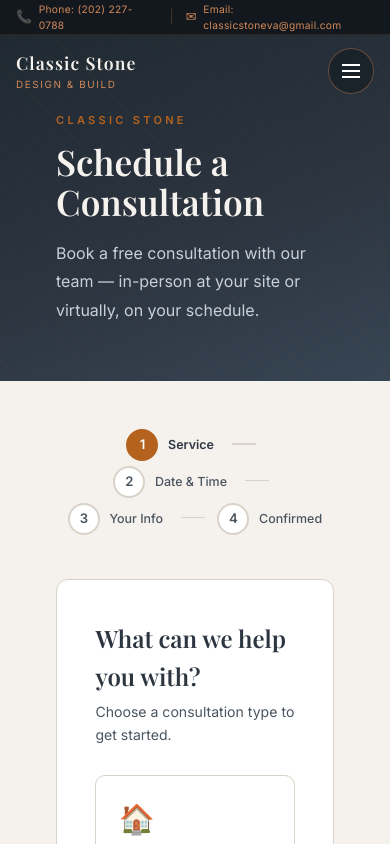
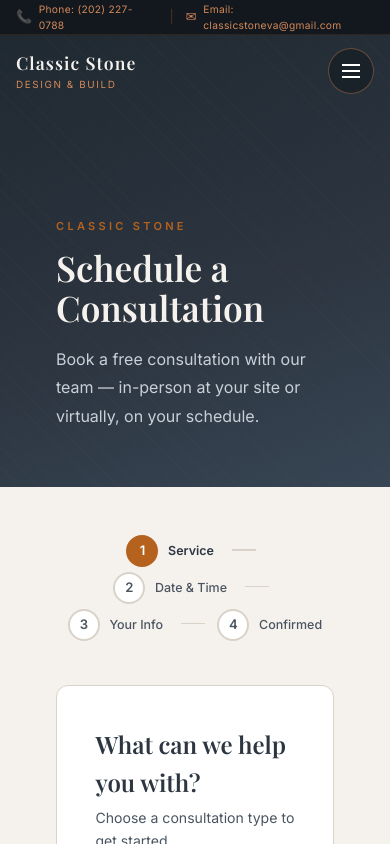
Before and after one commit to daltankhuyag/Classicstoneva1111, a React (Vite) app: page /schedule in a window 390 px wide. Shown: the top 844 px of the page. Built offline with nearby package versions, Linux system fonts and the light colour scheme.

Commit message:
merge
merge

```diff
--- a/src/index.css
+++ b/src/index.css
@@ -19,6 +19,7 @@
   --white:        #ffffff;
   --border:       #d8d2c8;
   --transition:   0.24s cubic-bezier(0.4, 0, 0.2, 1);
+  --mobile-header-offset: 106px;
 }
 
 html { scroll-behavior: smooth; }
@@ -259,6 +260,15 @@
   text-align: center;
   position: relative;
   overflow: hidden;
+}
+
+#about,
+#services,
+#portfolio,
+#contact,
+#stone-gallery,
+.fp-page-banner {
+  scroll-margin-top: var(--mobile-header-offset);
 }
 .hero-yt-wrap {
   position: absolute;
@@ -2367,6 +2377,14 @@
 @media (max-width: 600px) {
   .services-grid,
   .form-row { grid-template-columns: 1fr; }
+  .hero {
+    min-height: 100vh;
+    height: auto;
+    padding-top: var(--mobile-header-offset);
+  }
+  .fp-page-banner {
+    padding-top: calc(7rem + var(--mobile-header-offset));
+  }
   .topbar {
     padding: 0 1rem;
     max-height: 64px;
```
